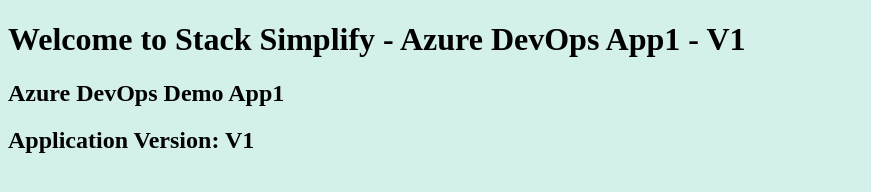
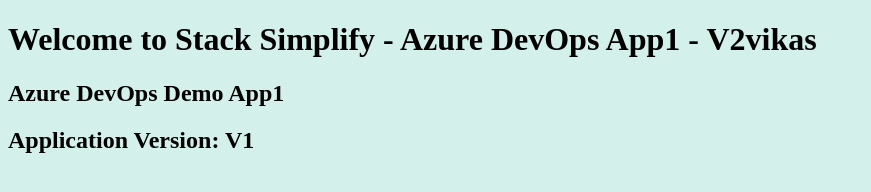
Before and after one commit to vikas88888/azure-devops-github-acr-aks-app1, a plain HTML site: page index.html in a window 1280 px wide. Shown: the whole page, without its empty margins (0-871 px from the left). Drawn offline with Linux system fonts and the light colour scheme.

Commit message:
V2 Commit

```diff
--- a/index.html
+++ b/index.html
@@ -1,7 +1,7 @@
 <!DOCTYPE html>
 <html>
    <body style="background-color:rgb(212, 240, 234);">
-      <h1>Welcome to Stack Simplify - Azure DevOps App1 - V1</h1>
+      <h1>Welcome to Stack Simplify - Azure DevOps App1 - V2vikas</h1>
       <h2>Azure DevOps Demo App1</h2>
       <h2>Application Version: V1</h2>
    </body>
```
